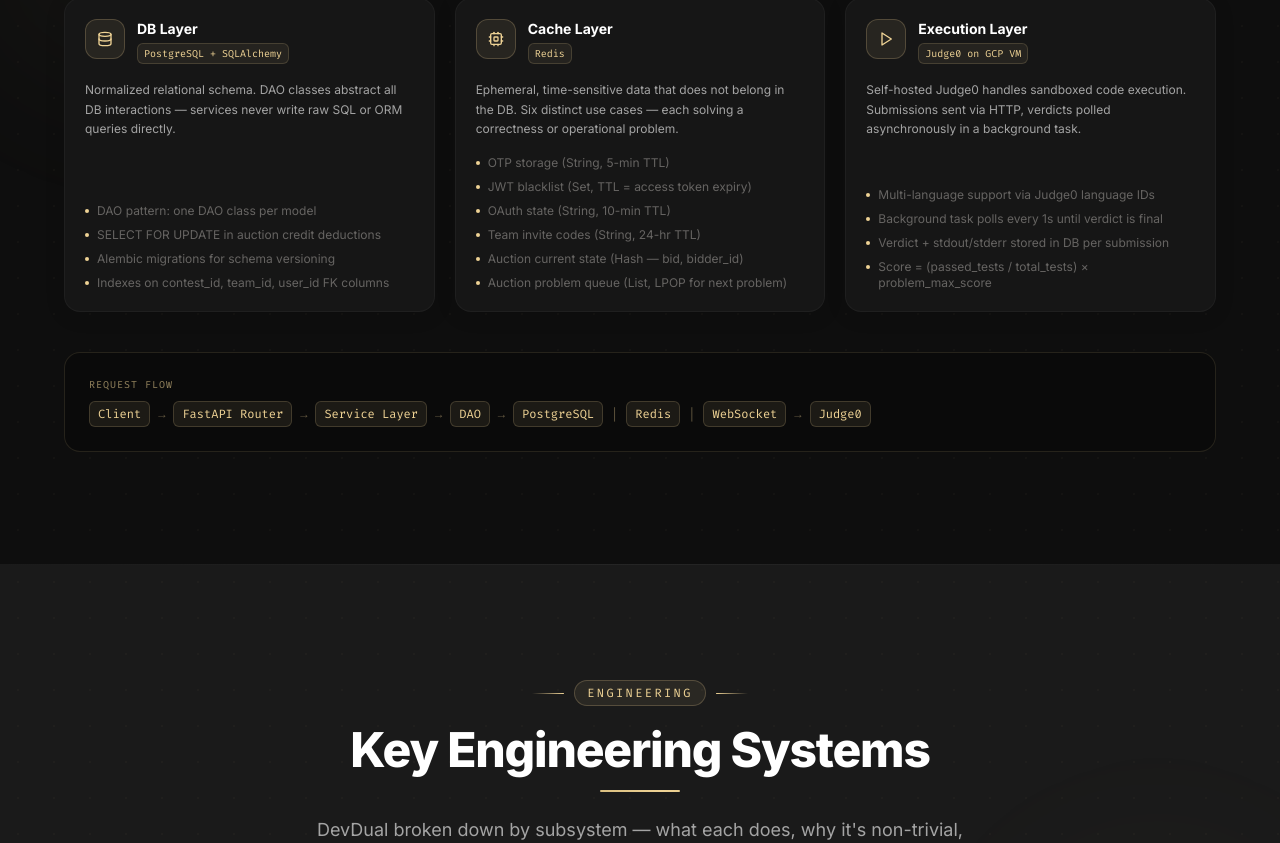
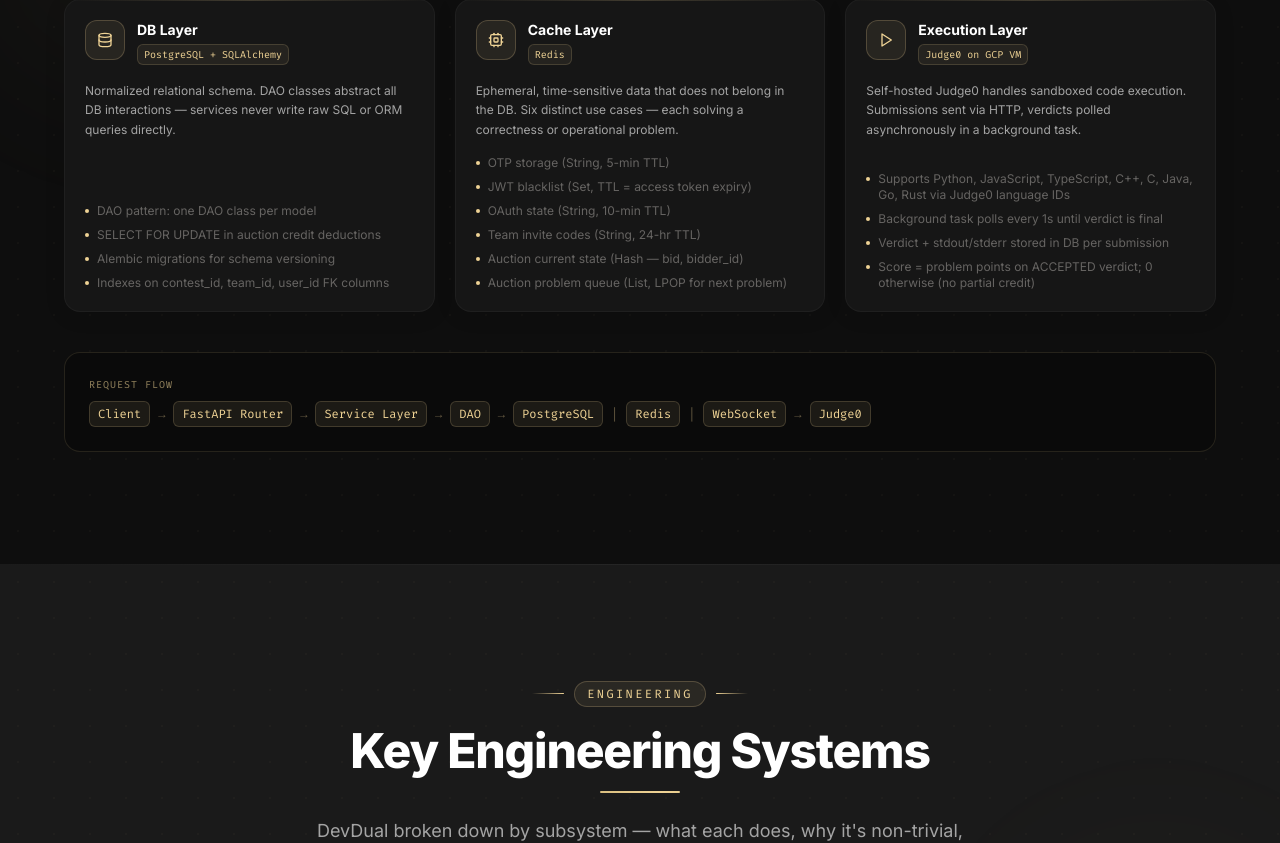
Before and after one commit to MadhurGoel8864/Portfolio, a React (Vite) app: page / in a window 1280 px wide. Shown: the part 4960-5803 px from the top of the page. Built offline with nearby package versions, Linux system fonts and the light colour scheme.

Commit message:
fix: update social links and enhance auction and contest lifecycle descriptions for clarity

```diff
--- a/src/constants/global.js
+++ b/src/constants/global.js
@@ -25,7 +25,8 @@
 
 export const SOCIAL = {
   github: "https://github.com/MadhurGoel8864",
-  linkedin: "https://leetcode.com/u/madhurgoel88/",
+  linkedin: "https://www.linkedin.com/in/madhur-goel-mg",
+  leetcode: "https://leetcode.com/madhurgoel88/",
   liveProject: "https://devduel.site",
   apiDocs: "https://devduel.site/api/docs",
   resumeLink: "/resume.pdf",
@@ -77,7 +78,7 @@
   },
   {
     title: "Contest lifecycle state machines",
-    detail: "Validated state transitions (DRAFT → PUBLISHED → ONGOING → COMPLETED). Invariants enforced at the service layer, not the DB.",
+    detail: "Validated state transitions (DRAFT → REGISTRATION_OPEN → ACTIVE → ENDED). Invariants enforced at the service layer, not the DB. Leaderboard ties broken by remaining purse credits.",
     tags: ["State Machines", "Lifecycle", "Validation"],
   },
 ];
@@ -193,10 +194,10 @@
     tech: "Judge0 on GCP VM",
     description: "Self-hosted Judge0 handles sandboxed code execution. Submissions sent via HTTP, verdicts polled asynchronously in a background task.",
     points: [
-      "Multi-language support via Judge0 language IDs",
+      "Supports Python, JavaScript, TypeScript, C++, C, Java, Go, Rust via Judge0 language IDs",
       "Background task polls every 1s until verdict is final",
       "Verdict + stdout/stderr stored in DB per submission",
-      "Score = (passed_tests / total_tests) × problem_max_score",
+      "Score = problem points on ACCEPTED verdict; 0 otherwise (no partial credit)",
     ],
   },
 ];
@@ -226,36 +227,37 @@
     id: "auction",
     label: "B",
     name: "Real-Time Auction Engine",
-    what: "Live bidding where teams compete for problems using credits. Bids broadcast in real-time to all connected clients via WebSocket.",
+    what: "Live bidding where teams compete for problems using credits. Auctions flow through PENDING → ACTIVE → FINISHED states; bids broadcast in real-time to all connected clients via WebSocket. Credits deduct only from the winning team, and only when the auction closes.",
     challenges: [
-      "Two clients bidding simultaneously read the same credit balance before either write commits — both succeed, balance goes negative",
+      "Simultaneous bids from different teams near auction close — only one can legitimately hold 'current highest' at timer expiry",
+      "Bids must be validated against the team's purse at submit time, but deduction must wait until the team actually wins",
       "Reconnecting clients must receive current state — not re-enter mid-stream and miss events",
-      "Auction completion must be atomic: problem assigned, credits deducted, next problem queued in one transaction",
+      "Auction completion must be atomic: winner locked, credits deducted, problem assigned (status ASSIGNED), next auction queued",
     ],
     implementation: [
-      "Bid handler: validate amount → SELECT FOR UPDATE on team credit row → deduct → commit → broadcast",
-      "Current state (winning_bid, winner_id, problem_id) stored in Redis Hash for fast reads",
+      "Bid handler: validate bid ≥ current_highest + 10 AND bid ≤ team_purse → SELECT FOR UPDATE on the auction state row → record bid → commit → broadcast",
+      "Current state (current_highest_bid, leading_team_id, problem_id, time_remaining) stored in Redis Hash for fast WS reads",
       "On reconnect: server sends Redis snapshot of current state before adding client to live stream",
-      "Auction end: mark problem won, deduct credits in DB, LPOP next problem from Redis queue",
+      "Auction close: lock auction row, debit winning team's purse by winning bid, set ProblemAssignment status=ASSIGNED, LPOP next problem from Redis queue",
     ],
-    decision: "PostgreSQL row-level locking over application-level mutex — DB is the source of truth for credits. Optimistic locking + retry was considered but adds complexity to the client.",
+    decision: "Row-level lock on the auction row (not the team credit row) — the actual contention point is 'who is currently highest', not the purse. Deferring deduction until close matches the product rule (no refunds, but also no deduction on losing bids) and avoids needless lock contention on the purse during a live auction.",
   },
   {
     id: "execution",
     label: "C",
     name: "Code Execution Pipeline",
-    what: "Submission from Coder → sandboxed Judge0 execution → verdict polling → scoring update.",
+    what: "Submission from Coder → sandboxed Judge0 execution → verdict polling → scoring update. Problem assignments flow ASSIGNED → SOLVED (on first ACCEPTED verdict) or ASSIGNED → FAILED (contest ends without one, credits already spent).",
     challenges: [
       "Judge0 execution is async — submission returns a token, not an immediate verdict",
-      "Partial scoring requires tracking per-test-case results, not just pass/fail",
+      "Multiple submissions per problem are allowed until ACCEPTED or contest ends; only ACCEPTED awards points",
       "Self-hosted Judge0 on a shared GCP VM introduces latency variability",
     ],
     implementation: [
       "Submission stored in DB with PENDING status on receipt",
       "Background task polls Judge0 every 1s until status exits 'In Queue' or 'Processing'",
       "Verdict + stdout/stderr stored per submission in DB",
-      "Score = (passed_test_cases / total_test_cases) × problem_max_score",
-      "Leaderboard recalculated on each finalized submission",
+      "Scoring is binary: ACCEPTED flips the assignment to SOLVED and awards the problem's full point value; any other verdict awards 0",
+      "Leaderboard recalculated on each finalized submission; ranked by points, ties broken by remaining purse credits",
     ],
     decision: "Polling over Judge0 webhooks — self-hosted infra has no stable public callback URL. Acceptable at current scale. Webhook + queue would replace this at higher traffic.",
   },
@@ -263,16 +265,16 @@
     id: "teams",
     label: "D",
     name: "Team & Role Management",
-    what: "Team formation with role-based constraints. One Bidder, one Coder per team. Roles are contest-scoped, not global.",
+    what: "2-person teams with strict role constraints — exactly one BIDDING and one CODING per team. Roles are team-scoped, not global: a user can hold BIDDING in one team and CODING in another. Team creator is auto-assigned BIDDING (captain). Roles can be swapped before a contest starts but lock once it goes ACTIVE.",
     challenges: [
-      "Same user can be Bidder in Team A and Coder in Team B — roles are per-team, not global properties of the user",
+      "Same user may hold different roles across different teams — roles live on TeamMember, not on User",
       "Team composition must lock after contest start — no mid-contest role changes",
       "Invite system must expire without a background cleanup job",
     ],
     implementation: [
-      "TeamMember(team_id, user_id, role) with UNIQUE constraint on (team_id, user_id)",
+      "TeamMember(team_id, user_id, role) with UNIQUE constraint on (team_id, user_id); max 2 rows per team",
       "Invite codes stored in Redis with 24-hr TTL; accepted invite creates TeamMember row",
-      "Contest ONGOING transition validates team has both roles filled",
+      "Contest ACTIVE transition validates every registered team has both BIDDING and CODING roles filled",
       "Role checked per-action in service layer — not globally in middleware",
     ],
     decision: "Role enforcement in the service layer because roles are resource-scoped. Global middleware cannot resolve context-specific role without additional DB lookups per request.",
@@ -283,15 +285,17 @@
     name: "Contest Lifecycle System",
     what: "End-to-end contest management — creation, problem linking, team registration, state transitions, leaderboard computation.",
     challenges: [
-      "State transitions must be validated — DRAFT cannot jump to COMPLETED",
-      "Leaderboard must remain consistent under concurrent submissions",
+      "State transitions must be validated — DRAFT cannot jump to ENDED",
+      "Leaderboard must remain consistent under concurrent submissions and match the tiebreaker rule",
       "Organizers of one contest can participate as users in another — permissions are resource-scoped",
     ],
     implementation: [
-      "Status enum: DRAFT → PUBLISHED → ONGOING → COMPLETED",
+      "Status enum: DRAFT → REGISTRATION_OPEN → ACTIVE → ENDED",
       "Each transition validated in service layer — invalid transitions return 400",
-      "Problems linked via ContestProblem join table with explicit ordering",
-      "Leaderboard: query submissions grouped by team, summed by score, ordered descending",
+      "On ACTIVE: every registered team seeded with a 1000-credit purse",
+      "Problems linked via ContestProblem join table with per-contest overrides for points, base price, and display order",
+      "Leaderboard: sum points from ACCEPTED submissions per team, ordered by points desc, ties broken by remaining purse credits",
+      "On ENDED: any assignment still ASSIGNED flips to FAILED — credits already spent, no points awarded",
       "Organizer permissions scoped to contest ownership FK — checked per-resource",
     ],
     decision: "State machine in the service layer rather than DB triggers — transitions are auditable, testable, and don't create invisible DB-level side effects.",
@@ -360,7 +364,7 @@
     },
     {
       key: "Auction Current State",
-      structure: "Hash — key: auction:{id}:state",
+      structure: "Hash — key: auction:{id}:state, fields: problem_id, current_highest_bid, leading_team_id, time_remaining",
       ttl: "Auction duration",
       why: "Fast reads for WebSocket broadcast and reconnect sync. DB query per broadcast would spike under active auction load.",
     },
@@ -377,27 +381,27 @@
 export const CHALLENGES = [
   {
     id: "ws-sync",
-    title: "WebSocket state sync under concurrent bids",
+    title: "Consistent 'current highest bid' under concurrent bidders",
     problem:
-      "Two clients submit bids within milliseconds. Both read the same credit balance before either write commits. Both pass the credit check. Both succeed — team ends with a negative balance.",
+      "Near auction close, Bidders from different teams submit bids within milliseconds. Each reads the current highest bid, validates their bid beats it by 10, and writes. Without serialization, two bids could both be accepted as 'highest' — the timer then sees an inconsistent winner, and the broadcast order contradicts the DB truth.",
     solution:
-      "SELECT FOR UPDATE on the team credit row inside the bid transaction. Holds a row-level lock until commit, serializing concurrent writes to the same team's balance.",
+      "SELECT FOR UPDATE on the auction state row inside the bid transaction. Holds a row-level lock until commit, so each bid re-reads the current highest under the lock, validates the +10 increment, and commits before the next bid can enter. Credit deduction is deferred to auction close — the lock protects ordering, not purse balance.",
     tradeoff:
-      "Lock contention adds latency if many bids arrive simultaneously for the same team. Acceptable under current design — Bidder role is singular per team, so maximum one concurrent bidder per credit row.",
+      "Lock contention adds latency when bids cluster in the final seconds of an auction. Acceptable at current scale — one auction at a time, bounded by the number of registered teams (single-digit Bidders per auction in practice).",
     improvement:
-      "Optimistic locking with a version column + retry on conflict. Reduces lock duration. Worth implementing if bid throughput increases.",
+      "Optimistic locking with a bid_sequence version column + retry on conflict. Shortens lock duration and lets the server reject stale bids with a clear client-side error. Worth implementing if concurrent-bidder count grows.",
   },
   {
     id: "db-schema",
-    title: "DB schema for cross-contest role constraints",
+    title: "DB schema for per-team role constraints",
     problem:
-      "A user can be Bidder in one team and Coder in another. Roles are not global. Schema must support this without duplication or ambiguity.",
+      "A user can hold BIDDING in one team and CODING in another. Roles are team-scoped, not global. Schema must support this without duplication and without letting a team end up with two BIDDINGs or two CODINGs.",
     solution:
-      "TeamMember(team_id, user_id, role) with UNIQUE(team_id, user_id). Roles are contest-scoped via team's contest FK. Role lookup: user → TeamMember → Team → Contest.",
+      "TeamMember(team_id, user_id, role) with UNIQUE(team_id, user_id). Roles live on the membership row, not the User. Role lookup: user → TeamMember(team_id) → role. Each team is expected to have exactly one BIDDING and one CODING row.",
     tradeoff:
-      "Every role check requires a join chain. More queries, but correctly normalized. Denormalizing role onto the User model would break multi-contest semantics entirely.",
+      "Every role check requires a membership lookup. More queries, but correctly normalized. Denormalizing role onto the User model would break multi-team semantics entirely.",
     improvement:
-      "DB-level enforcement via partial indexes — e.g. UNIQUE on (team_id, role) WHERE role='BIDDER' — to enforce one Bidder per team at the schema level, not just service code.",
+      "DB-level enforcement via partial unique indexes — UNIQUE on (team_id, role) WHERE role='BIDDING' and a matching one for 'CODING' — to enforce one of each per team at the schema level, not just service code.",
   },
   {
     id: "rbac",
@@ -554,7 +558,7 @@
     title: "LeetCode Knight",
     description: "Reached Knight badge with a contest rating of 1880+. Solved 915+ problems across data structures, algorithms, and system design categories.",
     year: "2024",
-    link: "https://leetcode.com/MadhurGoel_",
+    link: "https://leetcode.com/madhurgoel88/",
     color: "#F0A30A",
   },
   {
```
